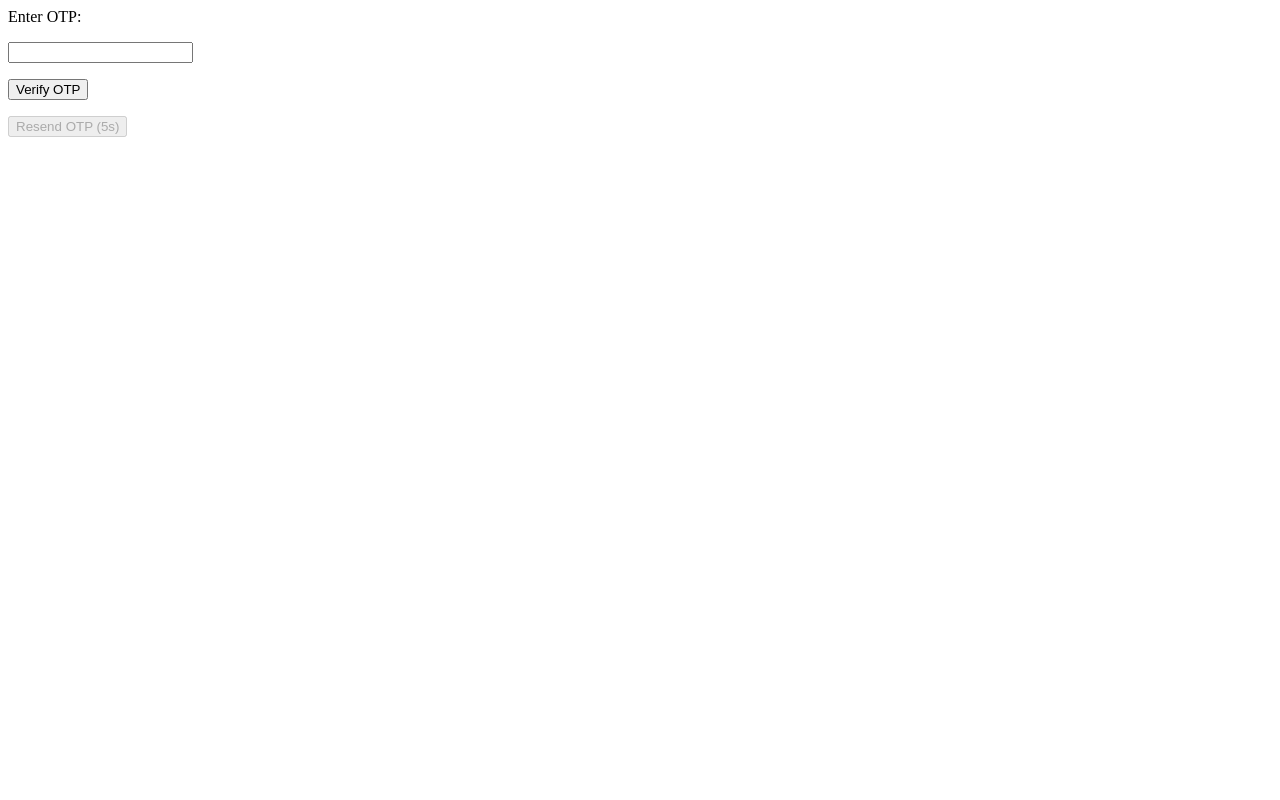
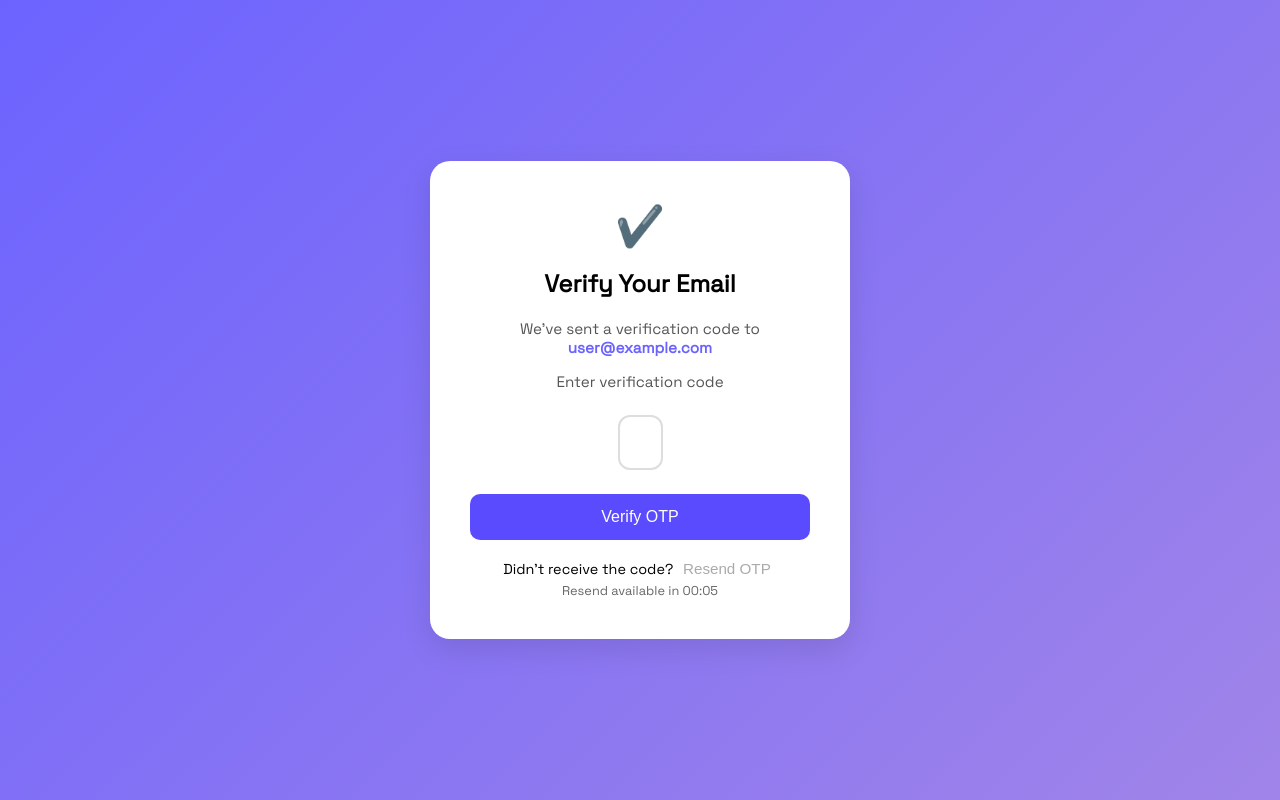
Before and after one commit to Aparna-26-02/Securanote, a Flask app: page /verify_otp in a window 1280 px wide. Run offline with Flask 3, Linux system fonts and the light colour scheme; parts of the project's set-up code (start-up, migrations or seed data) failed here and were passed over.

Commit message:
Update verify_otp.html

```diff
--- a/Securanote/securanote/templates/verify_otp.html
+++ b/Securanote/securanote/templates/verify_otp.html
@@ -1,28 +1,171 @@
+<!DOCTYPE html>
+<html lang="en">
+<head>
+  <meta charset="UTF-8" />
+  <meta name="viewport" content="width=device-width, initial-scale=1.0"/>
+  <title>Verify OTP</title>
+  <link href="https://fonts.googleapis.com/css2?family=Space+Grotesk&display=swap" rel="stylesheet">
+  <style>
+    * {
+      box-sizing: border-box;
+    }
+
+    body {
+      margin: 0;
+      font-family: 'Space Grotesk', sans-serif;
+      background: linear-gradient(135deg, #6C63FF, #A084E8);
+      height: 100vh;
+      display: flex;
+      align-items: center;
+      justify-content: center;
+    }
+
+    .container {
+      background: white;
+      border-radius: 20px;
+      padding: 2.5rem;
+      max-width: 420px;
+      width: 100%;
+      text-align: center;
+      box-shadow: 0 10px 30px rgba(0, 0, 0, 0.1);
+      animation: fadeIn 0.5s ease-in-out;
+    }
+
+    .container h2 {
+      margin-top: 1rem;
+      font-size: 1.5rem;
+    }
+
+    .container p {
+      color: #555;
+      font-size: 0.95rem;
+    }
+
+    .container p a {
+      color: #6C63FF;
+      text-decoration: none;
+      font-weight: 500;
+    }
+
+    .otp-inputs {
+      display: flex;
+      justify-content: center;
+      gap: 10px;
+      margin: 1.5rem 0;
+    }
+
+    .otp-inputs input[type="text"] {
+      width: 45px;
+      height: 55px;
+      font-size: 1.5rem;
+      text-align: center;
+      border: 2px solid #ddd;
+      border-radius: 12px;
+      transition: 0.2s ease;
+      outline: none;
+    }
+
+    .otp-inputs input:focus {
+      border-color: #6C63FF;
+      box-shadow: 0 0 5px #b6b0fa;
+    }
+
+    .verify-btn {
+      background-color: #5a4bff;
+      color: white;
+      padding: 14px;
+      width: 100%;
+      font-size: 1rem;
+      border: none;
+      border-radius: 10px;
+      cursor: pointer;
+      transition: background 0.3s ease;
+    }
+
+    .verify-btn:hover {
+      background-color: #4b3dd9;
+    }
+
+    .resend-section {
+      margin-top: 1.2rem;
+      font-size: 0.9rem;
+    }
+
+    .resend-section a,
+    #resend-btn {
+      color: #6C63FF;
+      font-weight: 500;
+      border: none;
+      background: none;
+      cursor: pointer;
+      font-size: 0.95rem;
+    }
+
+    #resend-btn:disabled {
+      color: #aaa;
+      cursor: not-allowed;
+    }
+
+    .timer {
+      font-size: 0.8rem;
+      color: #666;
+      margin-top: 4px;
+    }
+
+    @keyframes fadeIn {
+      0% {
+        opacity: 0;
+        transform: translateY(30px);
+      }
+      100% {
+        opacity: 1;
+        transform: translateY(0);
+      }
+    }
+  </style>
+</head>
+<body>
+  <div class="container">
+    <div style="font-size: 2.5rem; color: #6C63FF;">✔️</div>
+    <h2>Verify Your Email</h2>
+    <p>We've sent a verification code to<br><strong style="color:#6C63FF">user@example.com</strong></p>
+
     <form method="POST">
-
-    <p>Enter OTP:</p>
-    <input type="text" name="otp" required>
-    <p><input type="submit" value="Verify OTP"></p>
+      <p>Enter verification code</p>
+      <div class="otp-inputs">
+        <!-- We keep it simple: one input field, but style it like 6 boxes -->
+        <input type="text" name="otp" maxlength="6" pattern="\d*" required />
+      </div>
+      <p><input type="submit" value="Verify OTP" class="verify-btn"></p>
     </form>
 
     <!-- Resend OTP form -->
     <form method="POST" action="{{ url_for('auth.resend_otp') }}">
-
-    <button id="resend-btn" type="submit" disabled>Resend OTP (wait...)</button>
+      <div class="resend-section">
+        <span>Didn't receive the code?</span>
+        <button id="resend-btn" type="submit" disabled>Resend OTP</button>
+        <div class="timer">Resend available in <span id="countdown">00:10</span></div>
+      </div>
     </form>
+  </div>
 
   <script>
     const resendBtn = document.getElementById('resend-btn');
+    const countdownText = document.getElementById('countdown');
     let countdown = 10;
 
     const interval = setInterval(() => {
       if (countdown > 0) {
-            resendBtn.textContent = `Resend OTP (${countdown}s)`;
+        countdownText.textContent = `00:${countdown < 10 ? '0' : ''}${countdown}`;
+        resendBtn.textContent = "Resend OTP";
         countdown--;
       } else {
         clearInterval(interval);
         resendBtn.disabled = false;
+        countdownText.textContent = "";
         resendBtn.textContent = "Resend OTP";
       }
     }, 1000);
   </script>
+</body>
+</html>
```
Lines whose indentation alone changed are shown as unchanged.
